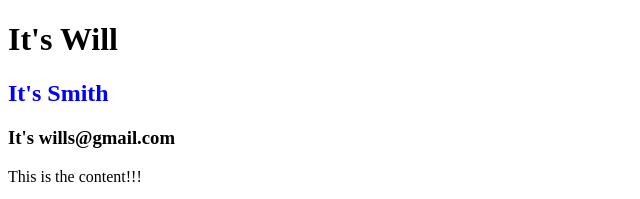
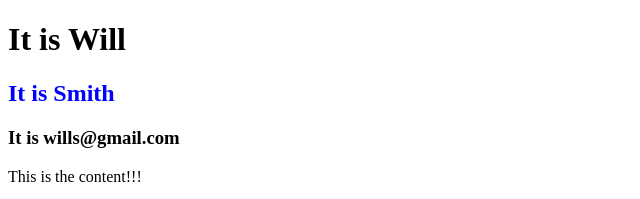
Before and after one commit to zetekla/reactApp, a React app: page / in a window 1280 px wide. Shown: the top 199 px of the page, without its empty margins (0-640 px from the left). Built offline with nearby package versions, Linux system fonts and the light colour scheme.

Commit message:
polish for babel-sublime the Babel syntax highlighting

```diff
--- a/App.jsx
+++ b/App.jsx
@@ -1,6 +1,6 @@
 import React from 'react';
 
-class App extends React.Component {
+export default class App extends React.Component {
    constructor(){
       super();
       this.firstname = "Will";
@@ -16,17 +16,13 @@ class App extends React.Component {
    render() {
       return (
          <div>
-            <h1>It's {this.firstname}</h1>
+            <h1>It is {this.firstname}</h1>
             <h2 style={this.toggle ? this.redStyle : this.blueStyle}>
-               It's {this.lastname}
+               It is {this.lastname}
             </h2>
-            <h3>It's {this.email}</h3>
-
-
+            <h3>It is {this.email}</h3>
             <p data-myattribute = "somevalue">This is the content!!!</p>
          </div>
       );
    }
 }
-
-export default App;
```
